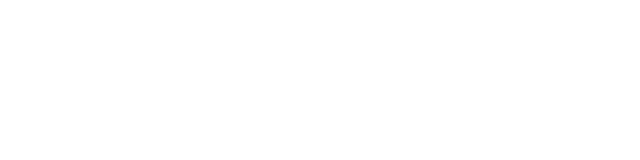
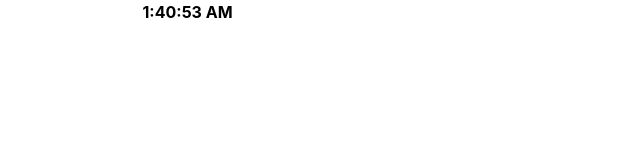
Before and after one commit to Icondoric/HH_CardOne, a React (Vite) app in the folder HH_Card1/: page / in a window 1280 px wide. Shown: the top 160 px of the page, without its empty margins (0-640 px from the left). Built offline with nearby package versions, Linux system fonts and the light colour scheme.

Commit message:
añadi la hora funcional

```diff
--- a/HH_Card1/src/App.jsx
+++ b/HH_Card1/src/App.jsx
@@ -1,10 +1,11 @@
 import React from 'react';
-import Marco from './codigo/Marco'; // Asegúrate de que la ruta sea correcta
+import Iphone from './codigo/Iphone'; // Importa el componente Iphone
+import BarraEstado from './codigo/BarraEstado'; // Importa el componente BarraEstado
 
 function App() {
   return (
     <div className="App">
-      <Marco /> {/* Usa el componente Marco aquí */}
+      <Iphone /> {/* Usa el componente Iphone que ya incluye la BarraEstado */}
     </div>
   );
 }
--- /dev/null
+++ b/HH_Card1/src/codigo/BarraEstado.jsx
@@ -0,0 +1,40 @@
+import React, { useState, useEffect } from 'react';
+
+function BarraEstado() {
+  const [hora, setHora] = useState(new Date());
+
+  useEffect(() => {
+    const intervalId = setInterval(() => {
+      setHora(new Date());
+    }, 1000);
+
+    return () => {
+      clearInterval(intervalId);
+    };
+  }, []);
+
+  const estiloBarraEstado = {
+    width: '100%',
+    height: '24px',
+    backgroundColor: 'transparent',
+    display: 'flex',
+    justifyContent: 'center', // Centra horizontalmente
+    alignItems: 'center', // Centra verticalmente
+  };
+
+  const estiloHora = {
+    color: 'black',
+    fontSize: '16px',
+    fontWeight: 'bold',
+  };
+  const horaFormateada = hora.toLocaleTimeString();
+//  const horaFormateada = hora.toLocaleTimeString([], { hour: '2-digit', minute: '2-digit' });
+
+  return (
+    <div style={estiloBarraEstado}>
+      <div style={estiloHora}>{horaFormateada}</div>
+    </div>
+  );
+}
+
+export default BarraEstado;
--- /dev/null
+++ b/HH_Card1/src/codigo/Iphone.jsx
@@ -0,0 +1,22 @@
+import React from 'react';
+import BarraEstado from './BarraEstado'; // Importa el componente BarraEstado
+
+function Iphone() {
+  const estiloIphone = {
+    width: '375px',
+    height: '812px',
+    backgroundColor: 'white',
+    margin: '0 auto', // Centra horizontalmente
+    borderRadius: '10px', // Agrega bordes redondeados
+    display: 'flex',
+    flexDirection: 'column',
+  };
+
+  return (
+    <div style={estiloIphone}>
+      <BarraEstado /> {/* Agrega la barra de estado con la hora */}
+    </div>
+  );
+}
+
+export default Iphone;
--- a/HH_Card1/src/codigo/Marco.jsx
+++ /dev/null
@@ -1,20 +0,0 @@
-import React from 'react';
-
-function Marco() {
-  const estiloMarco = {
-    width: '375px',
-    height: '812px',
-    backgroundColor: 'white',
-    margin: '0 auto', // Centra horizontalmente
-    borderRadius: '10px', // Agrega bordes redondeados
-    display: 'flex',
-    justifyContent: 'center', // Centra verticalmente
-    alignItems: 'center', // Centra verticalmente
-  };
-
-  return (
-    <div style={estiloMarco}></div>
-  );
-}
-
-export default Marco;
```
Also changed, not shown: HH_Card1/src/assets/tarjApi.jsx (added, +14 -0 lines).
